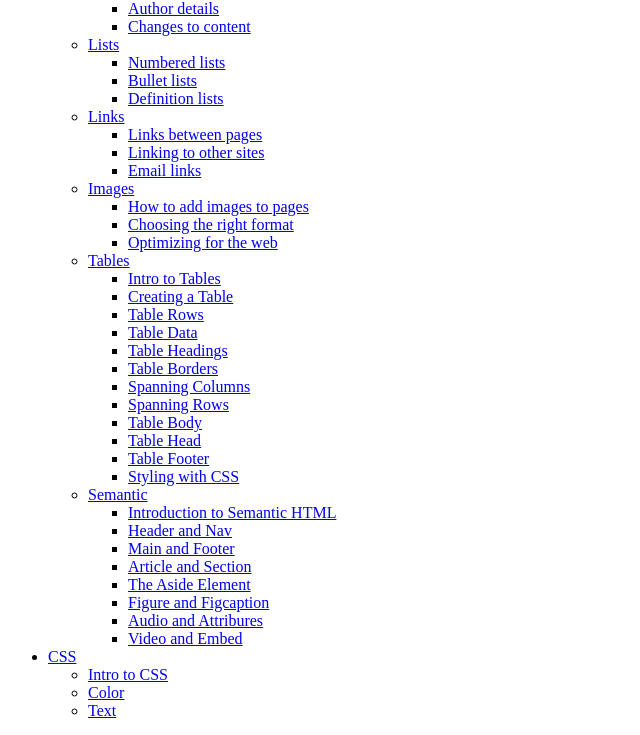
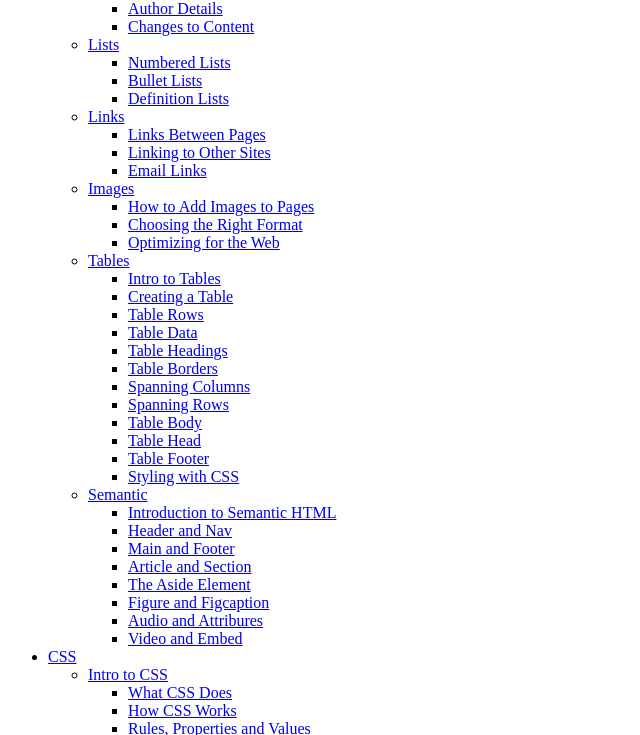
Before and after one commit to sedkyssaid/html-css-cheatsheet, a plain HTML site: page index.html in a window 1280 px wide. Shown: the part 394-1129 px from the top of the page, without its empty margins (0-640 px from the left). Drawn offline with Linux system fonts and the light colour scheme.

Commit message:
[feature-update] Add CSS sub navs.

```diff
--- a/index.html
+++ b/index.html
@@ -47,32 +47,32 @@
                                     <li><a href="#text-quotation">Quotations</a></li>
                                     <li><a href="#text-abbr-accronyms">Abbreviation & Accronyms</a></li>
                                     <li><a href="#text-citation-def">Citations & Definitions</a></li>
-                                    <li><a href="#text-author-details">Author details</a></li>
-                                    <li><a href="#text-content-changes">Changes to content</a></li>
+                                    <li><a href="#text-author-details">Author Details</a></li>
+                                    <li><a href="#text-content-changes">Changes to Content</a></li>
                                 </ul>
                             </li>
                             <li>
                                 <a href="#lists">Lists</a>
                                 <ul class="nav__tertiary">
-                                    <li><a href="#lists-numbered">Numbered lists</a></li>
-                                    <li><a href="#lists-bullet">Bullet lists</a></li>
-                                    <li><a href="#lists-definition">Definition lists</a></li>
+                                    <li><a href="#lists-numbered">Numbered Lists</a></li>
+                                    <li><a href="#lists-bullet">Bullet Lists</a></li>
+                                    <li><a href="#lists-definition">Definition Lists</a></li>
                                 </ul>
                             </li>
                             <li>
                                 <a href="#links">Links</a>
                                 <ul class="nav__tertiary">
-                                    <li><a href="#links-pages">Links between pages</a></li>
-                                    <li><a href="#links-other-sites">Linking to other sites</a></li>
-                                    <li><a href="#links-email">Email links</a></li>
+                                    <li><a href="#links-pages">Links Between Pages</a></li>
+                                    <li><a href="#links-other-sites">Linking to Other Sites</a></li>
+                                    <li><a href="#links-email">Email Links</a></li>
                                 </ul>
                             </li>
                             <li>
                                 <a href="#images">Images</a>
                                 <ul class="nav__tertiary">
-                                    <li><a href="#images-add">How to add images to pages</a></li>
-                                    <li><a href="#images-format">Choosing the right format</a></li>
-                                    <li><a href="#images-optimize">Optimizing for the web</a></li>
+                                    <li><a href="#images-add">How to Add Images to Pages</a></li>
+                                    <li><a href="#images-format">Choosing the Right Format</a></li>
+                                    <li><a href="#images-optimize">Optimizing for the Web</a></li>
                                 </ul>
                             </li>
                             <li>
@@ -110,9 +110,29 @@
                     <li>
                         <a href="#css" rel="next" referrerpolicy="no-referrer">CSS</a>
                         <ul class="nav__secondary">
-                            <li><a href="#css-intro">Intro to CSS</a></li>
-                            <li><a href="#color">Color</a></li>
-                            <li><a href="#text">Text</a></li>
+                            <li>
+                                <a href="#css-intro">Intro to CSS</a>
+                                <ul>
+                                    <li><a href="#css-what">What CSS Does</a></li>
+                                    <li><a href="#css-how">How CSS Works</a></li>
+                                    <li><a href="#css-rules-properties-values">Rules, Properties and Values</a></li>
+                                </ul>
+                            </li>
+                            <li>
+                                <a href="#color">Color</a>
+                                <ul>
+                                    <li><a href="#color-specifiy">How to Specifiy Colors</a></li>
+                                    <li><a href="#color-terminology">Color Terminology and Contrast</a></li>
+                                    <li><a href="#color-background-color">Background Color</a></li>
+                                </ul>
+                            </li>
+                            <li>
+                                <a href="#text">Text</a>
+                                <ul>
+                                    <li><a href="#text-size-typeface">Size and Typeface</a></li>
+                                    <li><a href="#text-spacing">Spacing Between Lines, Words and Letter</a></li>
+                                </ul>
+                            </li>
                         </ul>
                     </li>
                 </ul>
```
